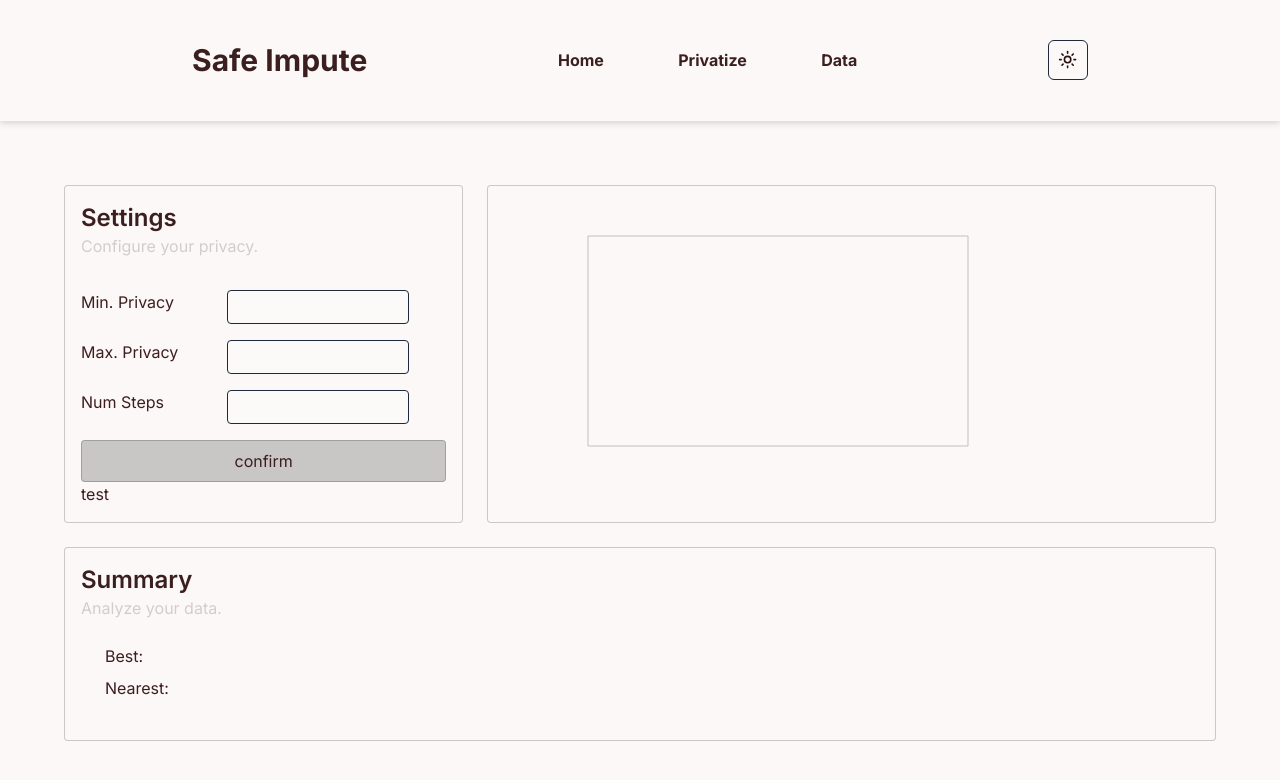
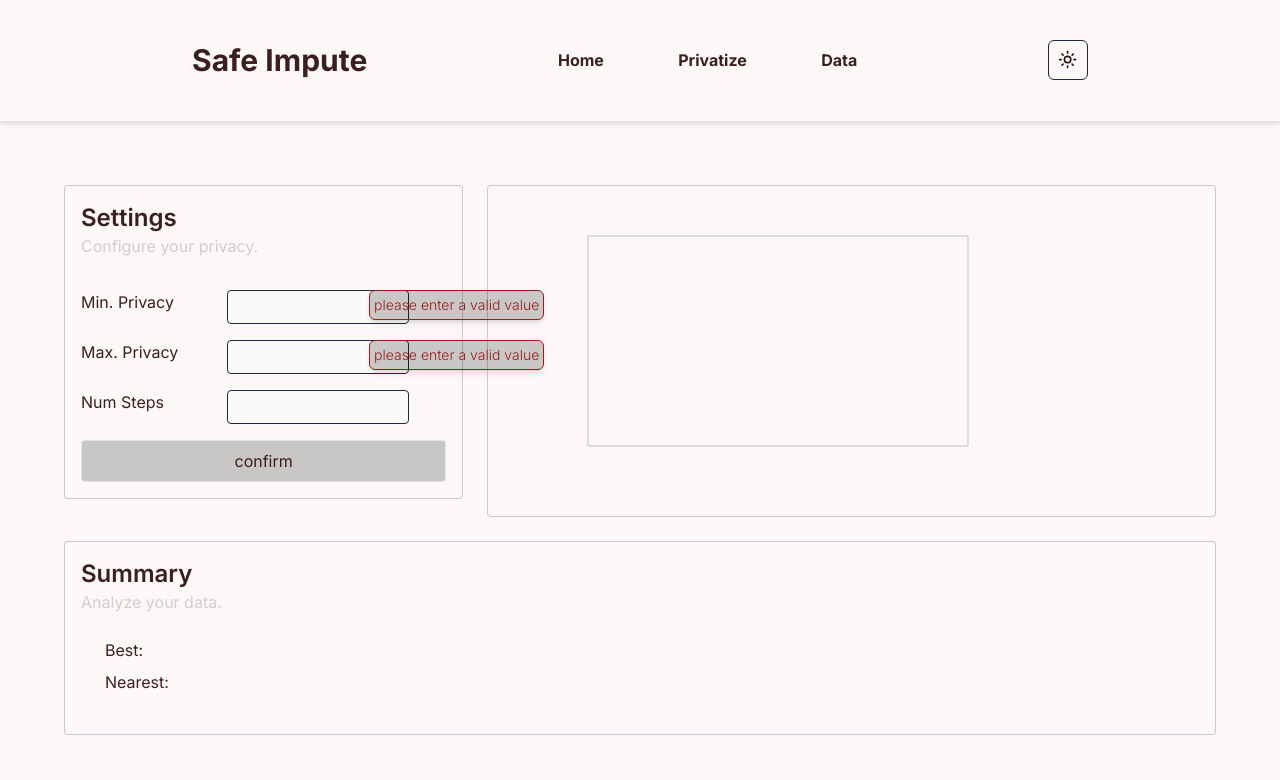
Before and after one commit to moefrumkin/safeimpute, a Next.js app in the folder frontend/: page /privatize in a window 1280 px wide. Both pictures are taken after a click on the button "confirm". Shown: the top 780 px of the page. Built offline with nearby package versions, Linux system fonts and the light colour scheme; no server answers.

Commit message:
added type checking and validity

```diff
--- a/frontend/app/privatize/components/Settings.tsx
+++ b/frontend/app/privatize/components/Settings.tsx
@@ -6,6 +6,13 @@ import {
   PopoverTrigger,
 } from "@/components/ui/popover"
 
+
+
+type InputData = {
+  minPrivacy: number | null;
+  maxPrivacy: number | null;
+  numSteps: number | null;
+}
 
 
 type SettingsProps = {
@@ -20,8 +27,45 @@ const Settings = ({ buttonHandler }: SettingsProps) => {
   const maxPrivacyRef = useRef<HTMLInputElement>(null);
   const numStepsRef = useRef<HTMLInputElement>(null);
 
-  const validateInput = (data: Object) => {
-    return (1)
+  const [inputValidity, setInputValidity] = useState<{ [key: string]: boolean }>({
+    minPrivacy: true,
+    maxPrivacy: true,
+    numSteps: true,
+  });
+
+
+  const validateInput = (data: InputData) => {
+    let isValid = true;
+
+    let newInputValidity = { ...inputValidity };
+
+    if(data.minPrivacy === null || isNaN(data.minPrivacy) || data.minPrivacy < 0) {
+      console.error('minPrivacy is not a valid number');
+      newInputValidity.minPrivacy = false;
+    } else {
+      newInputValidity.minPrivacy = true;
+    }
+
+    if(data.maxPrivacy === null || isNaN(data.maxPrivacy) || data.maxPrivacy < 0) {
+      console.error('maxPrivacy is not a valid number');
+      newInputValidity.maxPrivacy = false;
+    } else {
+      newInputValidity.maxPrivacy = true;
+    }
+
+    if(data.numSteps === null || isNaN(data.numSteps) || data.numSteps < 0) {
+      console.error('numSteps is not a valid number');
+      newInputValidity.numSteps = true;
+    } else {
+      newInputValidity.numSteps = true;
+    }
+
+    if (isValid) {
+
+    }
+
+    setInputValidity(newInputValidity);
+    return isValid
   }
 
   const invalidDataHandler = () => {
@@ -31,9 +75,9 @@ const Settings = ({ buttonHandler }: SettingsProps) => {
   const handleClick = async () => {
 
     const inputData = {
-      "minPrivacy": minPrivacyRef.current.value,
-      "maxPrivacy": maxPrivacyRef.current.value,
-      "numSteps": maxPrivacyRef.current.value,
+      minPrivacy: minPrivacyRef.current ? parseInt(minPrivacyRef.current.value) : null,
+      maxPrivacy: maxPrivacyRef.current ? parseInt(maxPrivacyRef.current.value) : null,
+      numSteps: maxPrivacyRef.current ? parseInt(maxPrivacyRef.current.value) : null,
     }
 
     const validated = validateInput(inputData)
@@ -62,17 +106,8 @@ const Settings = ({ buttonHandler }: SettingsProps) => {
     } else {
       invalidDataHandler()
     }
-  }
+    }
 
-  const [toggle, setToggle] = useState(false)
-
-  const toggleHandler = () => {
-    if(toggle) {
-      setToggle(false)
-    } else {
-      setToggle(true)
-    }
-  }
 
   return (
 
@@ -88,23 +123,27 @@ const Settings = ({ buttonHandler }: SettingsProps) => {
           <div className="flex">
             <p className="w-1/3 left-0">Min. Privacy</p>
             <input ref={minPrivacyRef} className="ml-6 p-1 rounded-sm bg-white/10 border w-1/2 left-0" ></input>
-            {toggle && (
+            {!inputValidity.minPrivacy && (
             <div className="z-50  rounded-md bg-black/20 text-popover-foreground shadow-md outline-none animate-in  fade-in-0  zoom-in-80 slide-in-from-left-2 absolute ml-72  p-1 text-sm font-light text-red-800 border-red-800 border">please enter a valid value</div>
             )}
           </div>
           <div className="flex">
             <p className="w-1/3 left-0">Max. Privacy</p>
             <input ref={maxPrivacyRef} className="ml-6 p-1 rounded-sm bg-white/10 border w-1/2 left-0"></input>
+            {!inputValidity.maxPrivacy && (
+            <div className="z-50  rounded-md bg-black/20 text-popover-foreground shadow-md outline-none animate-in  fade-in-0  zoom-in-80 slide-in-from-left-2 absolute ml-72  p-1 text-sm font-light text-red-800 border-red-800 border">please enter a valid value</div>
+            )}
           </div>
           <div className="flex">
             <p className="w-1/3 left-0">Num Steps</p>
             <input ref={numStepsRef} className="ml-6 p-1 rounded-sm bg-white/10 border w-1/2 left-0 "></input>
+            {!inputValidity.numSteps && (
+            <div className="z-50  rounded-md bg-black/20 text-popover-foreground shadow-md outline-none animate-in  fade-in-0  zoom-in-80 slide-in-from-left-2 absolute ml-72  p-1 text-sm font-light text-red-800 border-red-800 border">please enter a valid value</div>
+            )}
           </div>
-          <button className="left-0 border border-black/20 bg-black/20 hover:border-white/50 p-2 rounded-sm transition duration-200" onClick={handleClick}>confirm</button>
+          <button className="left-0 border bg-black/20 border-white/50 p-2 rounded-sm transition duration-200 hover:bg-black/30" onClick={handleClick}>confirm</button>
 
         </div>
-        <button onClick={toggleHandler}>test</button>
-
       </div>
       <div>
       </div>
```
